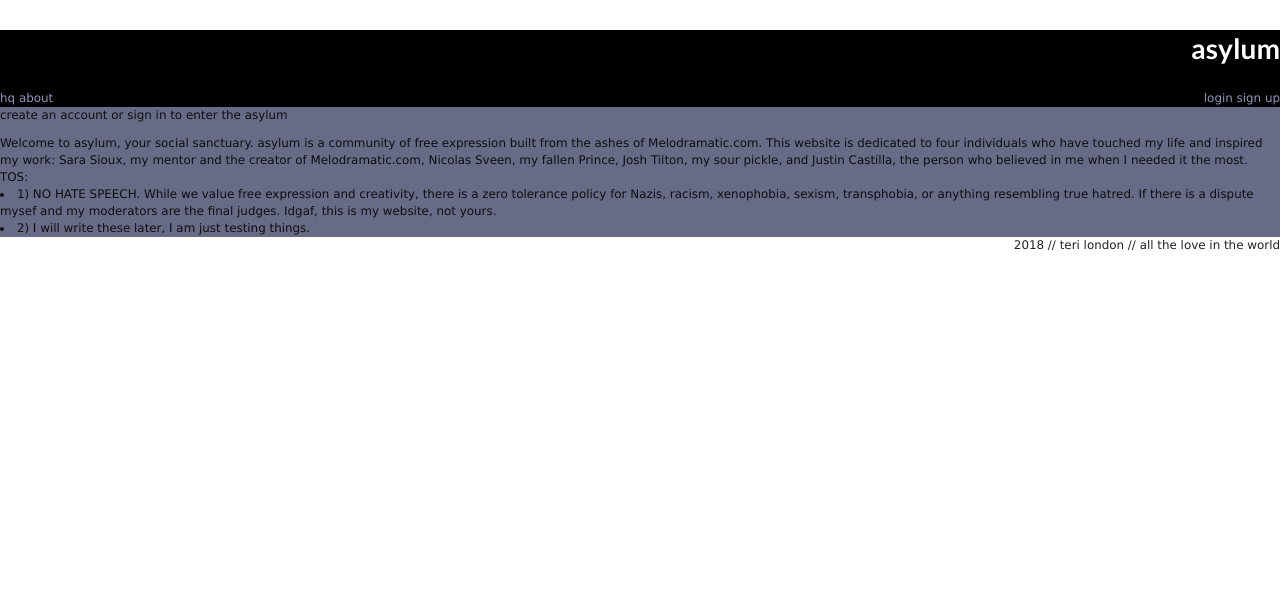
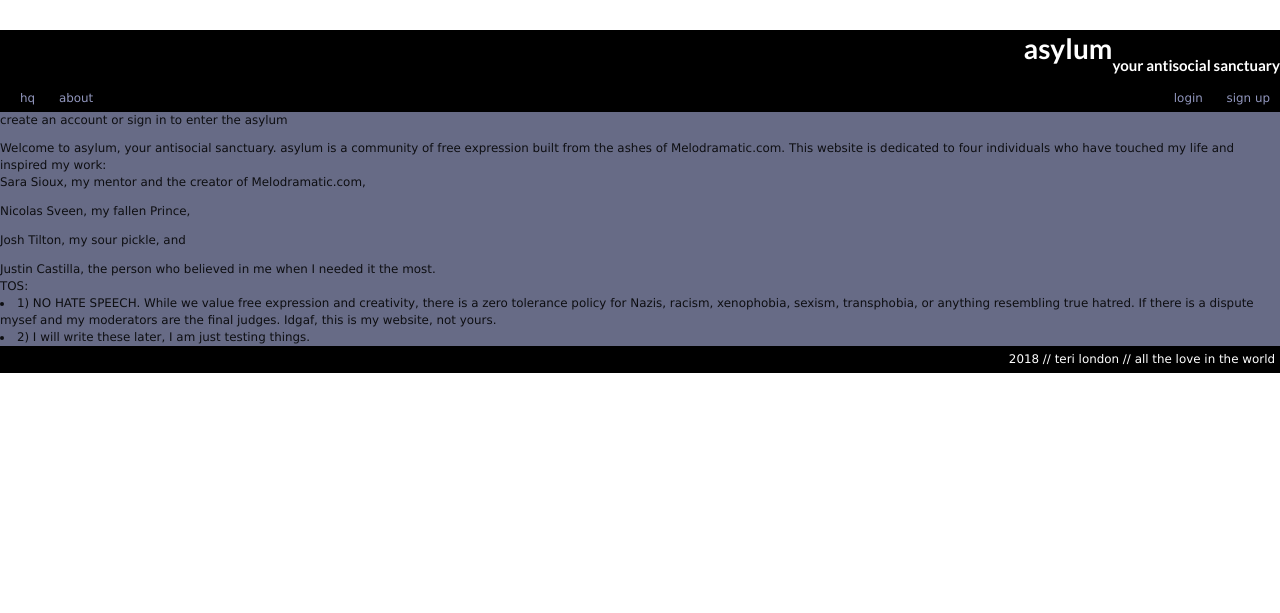
Before and after one commit to londondata/asylum, a Django app: page /about in a window 1280 px wide. Shown: the top 613 px of the page. Run offline with Django 3.2, Linux system fonts and the light colour scheme.

Commit message:
i cannot handle any more functionality errors and now it must look pretty so i can breathe and be human

```diff
--- a/newmelo/newmelo_app/static/css/main.css
+++ b/newmelo/newmelo_app/static/css/main.css
@@ -17,6 +17,7 @@
   flex-direction: row;
   justify-content: flex-end;
   margin-top: 30px;
+  font-family: 'Berkshire Swash', cursive;
 }
 
 .fullnav {
@@ -27,8 +28,11 @@
   background-color: #000000;
 }
 
-.mainlinks {
+.mainlinks, a {
   color: #FFFFFF;
+  padding-left: 10px;
+  padding-right: 10px;
+  padding-bottom: 5px;
 }
 
 a:link {
@@ -41,7 +45,7 @@ a:visited {
 
 /* mouse over link */
 a:hover {
-    color: hotpink;
+    color: #FFFFFF;
 }
 
 .frontpage {
@@ -57,13 +61,18 @@ a:hover {
   color: #000000;
   width: 45%;
   height: 60%;
+  margin: 5px;
 }
 
 .fppheader {
   color: #FFFFFF;
   height: 8%;
-  text-size: .9em;
+  text-size: .5em;
   background-color: #000000;
+}
+
+.fppost {
+  margin: 10px;
 }
 
 /* .fpa {
@@ -85,5 +94,14 @@ body {
 }
 
 .footer {
-  float: right;
+  width: 100%;
+  background-color: #000000;
+  color: #FFFFFF;
 }
+
+.footerinfo {
+  display: flex;
+  flex-direction: row;
+  justify-content: flex-end;
+  padding: 5px;
+}
--- a/newmelo/newmelo_app/templates/newmelo_app/about.html
+++ b/newmelo/newmelo_app/templates/newmelo_app/about.html
@@ -3,12 +3,12 @@
 {% block content %}
 
 <div container="dedicationcontainer">
-Welcome to asylum, your social sanctuary. asylum is a community of free expression built from the ashes of Melodramatic.com.
+Welcome to asylum, your antisocial sanctuary. asylum is a community of free expression built from the ashes of Melodramatic.com.
 This website is dedicated to four individuals who have touched my life and inspired my work:
-Sara Sioux, my mentor and the creator of Melodramatic.com,
-Nicolas Sveen, my fallen Prince,
-Josh Tilton, my sour pickle, and
-Justin Castilla, the person who believed in me when I needed it the most.
+<p>Sara Sioux, my mentor and the creator of Melodramatic.com,</p>
+<p>Nicolas Sveen, my fallen Prince,</p>
+<p>Josh Tilton, my sour pickle, and</p>
+<p>Justin Castilla, the person who believed in me when I needed it the most.</p>
 </div>
 <div container="toscontainer">
 TOS:
--- a/newmelo/newmelo_app/templates/newmelo_app/editentry.html
+++ b/newmelo/newmelo_app/templates/newmelo_app/editentry.html
@@ -2,7 +2,7 @@
 
 {% block content %}
 
-<form method="UPDATE" class="EntryForm">
+<form method="POST" class="EntryForm">
     {% csrf_token %}
     {{ form.as_p }}
     <button type="submit" class="save btn btn-default">submit</button>
--- a/newmelo/newmelo_app/templates/newmelo_app/frontpage.html
+++ b/newmelo/newmelo_app/templates/newmelo_app/frontpage.html
@@ -5,10 +5,12 @@
 <div class="frontpage">
   <div class="fpp">
       <div class="fppheader">
-        <h1>asylum front page post</h1></div>
+        <h1>for those who seek asylum</h1></div>
+        <div class="fppost">
           <p>this is where i am going to put the front page post for the site of my dreams,
             but i can't really write that all out right now so i'm just gonna write some fake ass words, i love code, i love melo, i love my family, i am tired, i need a nap.
           </p>
+        </div>
         </div>
   <div class="fpa">
       <img src="https://i.kinja-img.com/gawker-media/image/upload/s--T3z7mIcc--/c_scale,f_auto,fl_progressive,q_80,w_800/hnvh4srcpd9yf5raivj0.jpg" width="650" height="auto">
--- a/newmelo/newmelo_app/templates/newmelo_app/hq.html
+++ b/newmelo/newmelo_app/templates/newmelo_app/hq.html
@@ -7,12 +7,13 @@
     <!-- <link rel="stylesheet" type="text/css" href="semantic/dist/semantic.min.css"> -->
     <link rel="stylesheet" href="{% static './css/semantic.css' %}">
     <link rel="stylesheet" href="{% static './css/main.css' %}">
-    <title>v2.0</title>
+    <link href="https://fonts.googleapis.com/css?family=Berkshire+Swash" rel="stylesheet">
+    <title>asylum</title>
   </head>
   <body>
     <header class="mainheader">
     <h1>asylum</h1>
-    <!-- <p><h3>your antisocial sanctuary<h3> -->
+    <h4>your antisocial sanctuary<h4>
   </header>
   <div class="background">
     <nav class="fullnav">
@@ -21,9 +22,7 @@
       <a href="{% url 'about' %}">about</a>
       {% if user.is_authenticated %}
       <a href="{% url 'switchboard' %}">switchboard</a>
-        <div>
-          <a href="{% url 'journal' pk=user.pk %}">journal</a>
-        </div>
+      <a href="{% url 'journal' pk=user.pk %}">journal</a>
       <a href="{% url 'newentry' %}">new entry</a>
       {% endif %}
     </nav>
@@ -54,6 +53,8 @@
 
     {% endblock %}
 </div>
-  <footer class="footer"> 2018 // teri london // all the love in the world</footer>
+  <footer class="footer">
+      <span class="footerinfo">2018 // teri london // all the love in the world</span>
+  </footer>
   </body>
 </html>
--- a/newmelo/newmelo_app/views.py
+++ b/newmelo/newmelo_app/views.py
@@ -48,10 +48,10 @@ def signup(request):
             raw_password = form.cleaned_data.get('password1')
             user = authenticate(username = username, password = raw_password)
             login(request, user)
-            return redirect('hq')
+            return redirect('frontpage')
     else:
         form = UserCreationForm()
-    return render(request, 'newmelo_app/about.html', {'form': form})
+    return render(request, 'newmelo_app/signup.html', {'form': form})
 
 
 def userlist(request):
```
